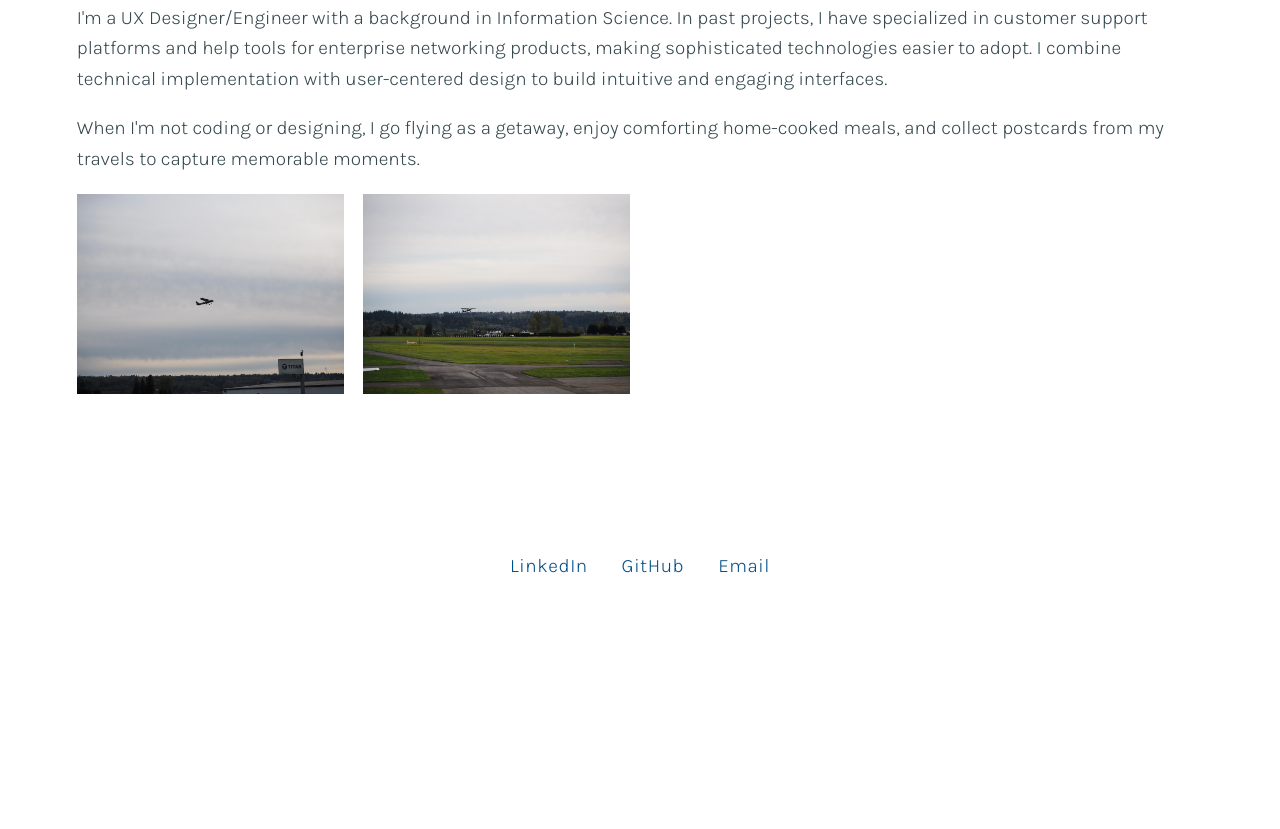
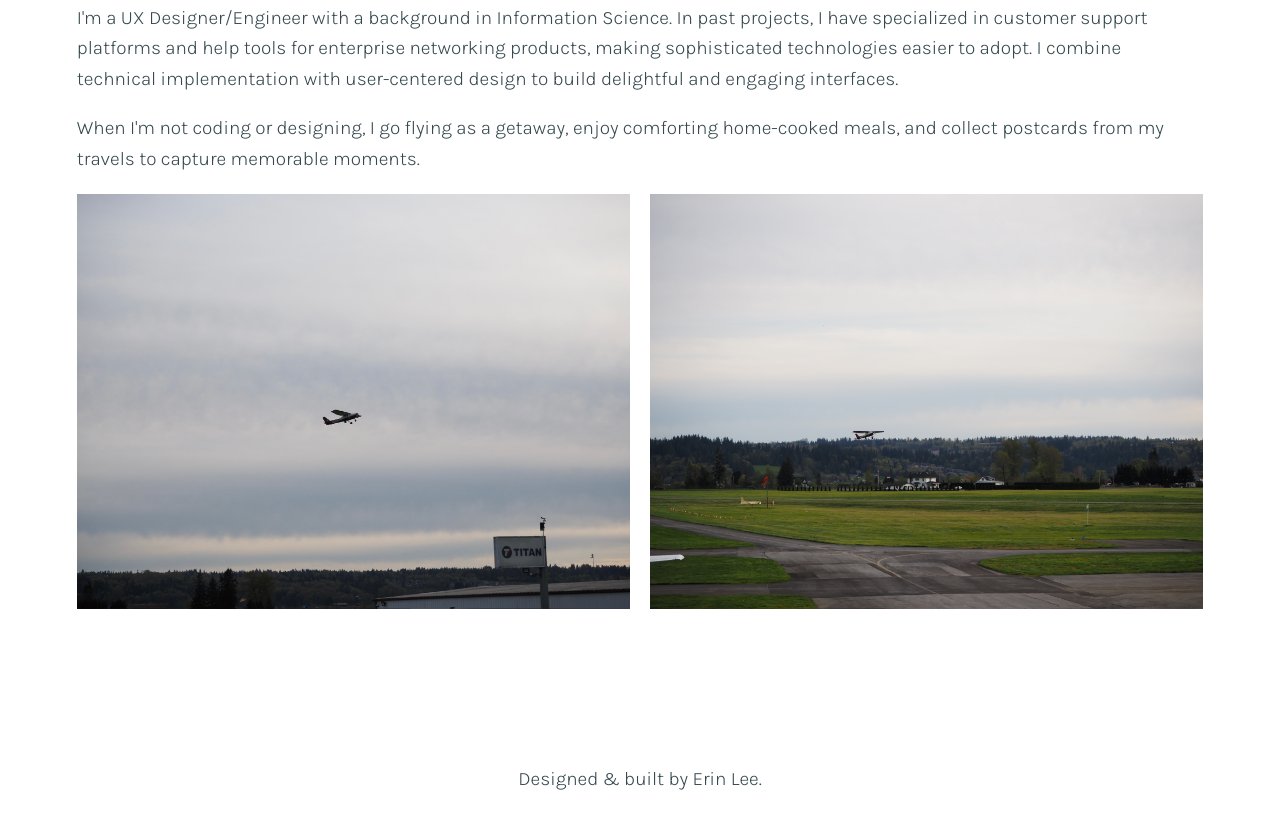
Before and after one commit to erin-yl/portfolio, a plain HTML site: page index.html in a window 1280 px wide. Shown: the part 2585-3414 px from the top of the page. Before the commit the page ends 3220 px from the top, so only its background shows below. Drawn offline with Linux system fonts and the light colour scheme.

Commit message:
Fix about section

```diff
--- a/index.html
+++ b/index.html
@@ -91,7 +91,7 @@
 
     <section id="about">
       <h2>About me</h2>
-      <p>I'm a UX Designer/Engineer with a background in Information Science. In past projects, I have specialized in customer support platforms and help tools for enterprise networking products, making sophisticated technologies easier to adopt. I combine technical implementation with user-centered design to build intuitive and engaging interfaces.</p>
+      <p>I'm a UX Designer/Engineer with a background in Information Science. In past projects, I have specialized in customer support platforms and help tools for enterprise networking products, making sophisticated technologies easier to adopt. I combine technical implementation with user-centered design to build delightful and engaging interfaces.</p>
       <p>When I'm not coding or designing, I go flying as a getaway, enjoy comforting home-cooked meals, and collect postcards from my travels to capture memorable moments.</p>
       <figure class="image-container">
         <img src="images/Aircraft 1.jpeg" alt="Small single-engine airplane flying with landing gear down beneath an overcast sky, approaching an airport with trees and hangars in the background.">
@@ -102,11 +102,7 @@
 
   <footer class="footer">
     <nav aria-label="Footer navigation">
-      <ul class="links">
-        <li><a href="https://www.linkedin.com/in/erinyl/" target="_blank" rel="noopener">LinkedIn</a></li>
-        <li><a href="https://github.com/erin-yl" target="_blank" rel="noopener">GitHub</a></li>
-        <li><a href="mailto:erinyinling@gmail.com">Email</a></li>
-      </ul>
+      <p>Designed & built by Erin Lee.</p>
     </nav>
   </footer>
   <script>
--- a/style.css
+++ b/style.css
@@ -213,7 +213,7 @@ ul {
 
 .image-container {
   display: grid;
-  grid-template-columns: repeat(4, 1fr);
+  grid-template-columns: repeat(2, 1fr);
   gap: var(--spacing-sm);
   width: 100%;
 }
```
